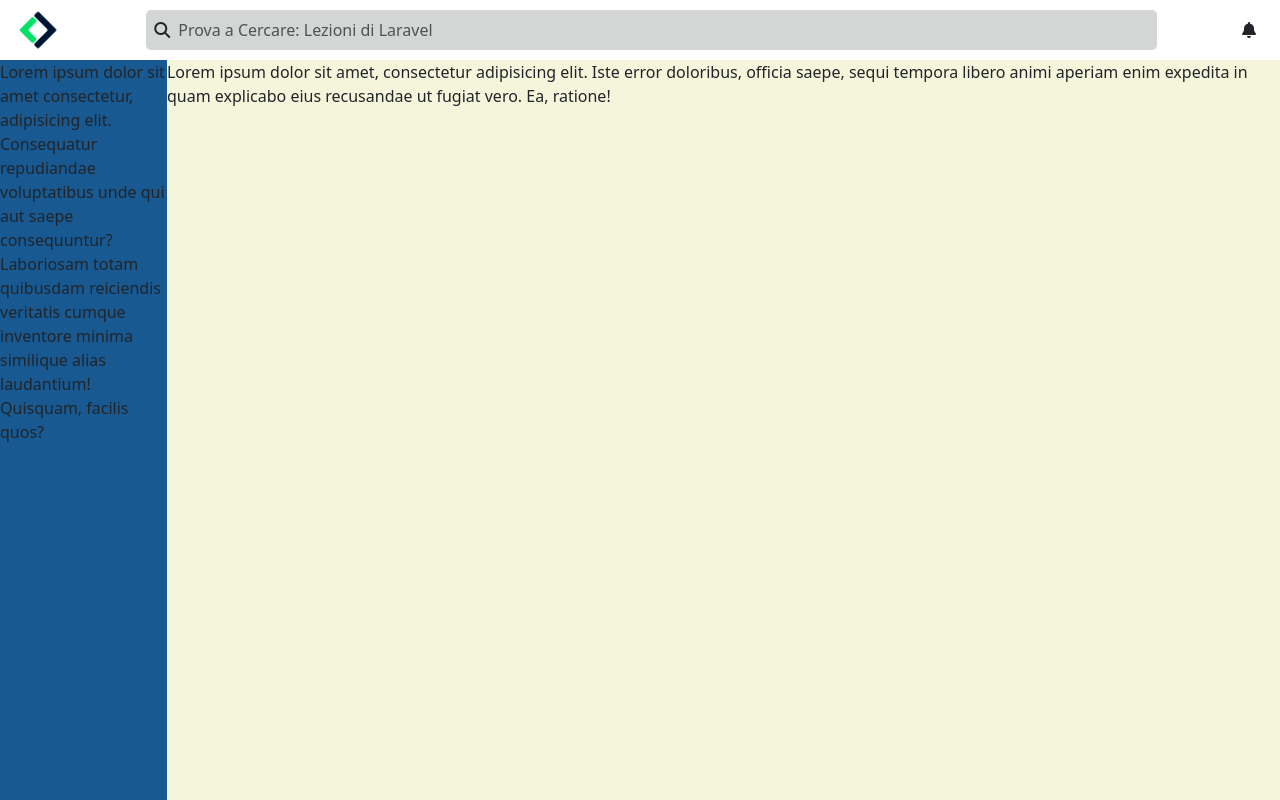
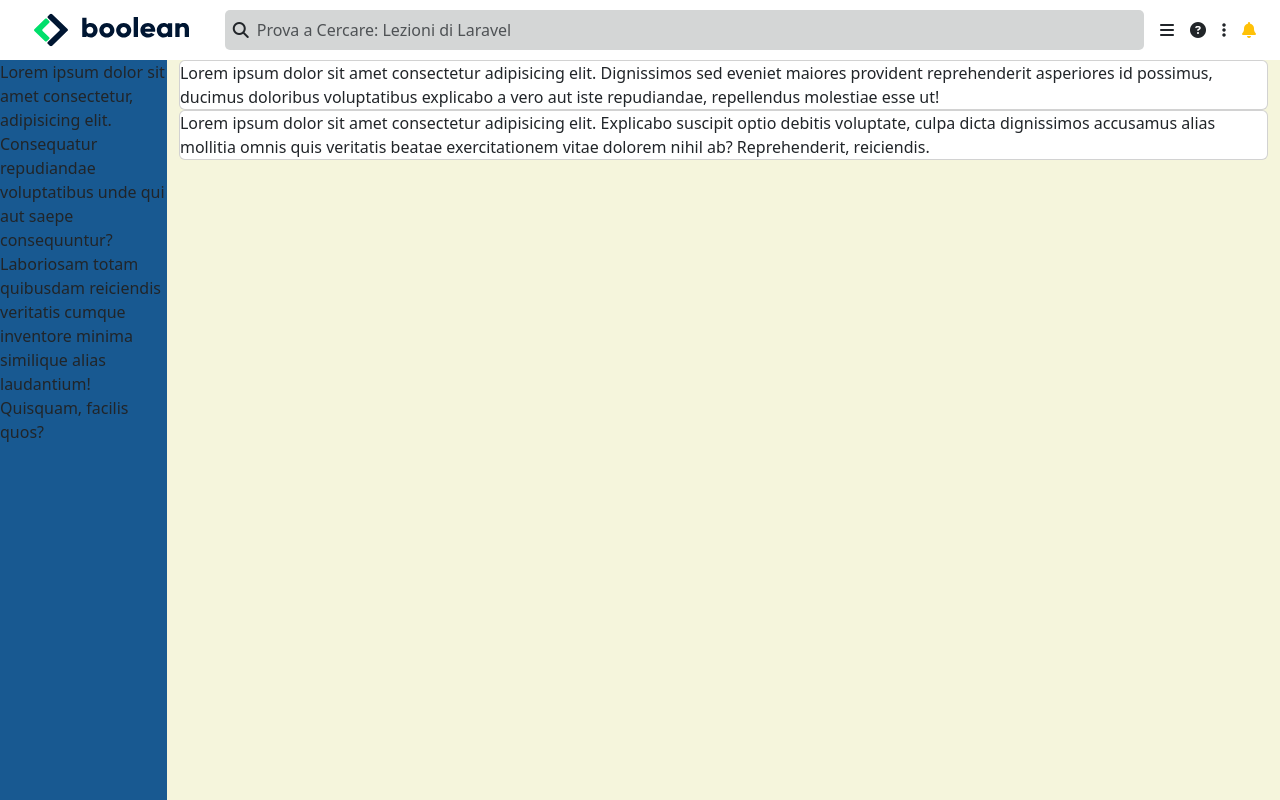
Before and after one commit to AlexanderDerevliov/html-css-bootstrap-dashboard, a plain HTML site: page index.html in a window 1280 px wide. Drawn offline with nearby package versions, Linux system fonts and the light colour scheme.

Commit message:
completed header responsive

```diff
--- a/css/style.css
+++ b/css/style.css
@@ -62,16 +62,24 @@ main {
 
 /* NAVBAR SEARCH */
 .ms_navbar-search {
-    width: 80%;
+    width: 65%;
     margin-left: .6rem;
     background-color: rgb(212, 214, 214);
     border-radius: 5px;
 }
 
+
 form:hover { background-color: white;}
 
 
 /* MEDIA-QUERY STARTER */
+
+@media screen and (min-width: 442px) {
+    .ms_navbar-search {
+        width: 75%;
+    }
+
+}
 
 @media screen and (min-width: 992px) {
     .ms_sidebar {
@@ -81,7 +89,11 @@ form:hover { background-color: white;}
     .ms_content {
         width: calc (100% - 180px);
     }
+    .ms_navbar-search {
+        width: 100%;
+    }
 }
+
 
 /* IMMAGE HEADER SECTION */
 
--- a/index.html
+++ b/index.html
@@ -27,8 +27,9 @@
         <!-- header -->
         <header class="d-flex justify-content-between align-items-center p-2">
             <!-- mobile img -->
-            <div class="ms_small-img d-inline-block">
-                <img class="img-fluid" src="img/mobile-logo.png" alt="">
+            <div class="ms_small-img text-center">
+                <img class="img-fluid d-lg-none" src="img/mobile-logo.png" alt="">
+                <img class="img-fluid d-none d-lg-inline-block w-75" src="img/logo.svg" alt="">
             </div>
             <!-- desktop img -->
 
@@ -42,20 +43,19 @@
             </nav>
 
              <!-- icons-navbar -->
-             <div class="icons-nav">
-                <ul class="d-flex align-items-center m-0 p-3">
-                    <li><a href=""><i class="fa-solid fa-bell"></i></a></li>
-                    <li></li>
-                    <li></li>
-                    <li></li>
+             <div class="ms_icons-nav">
+                <ul class="d-flex align-items-center m-0 p-2">
+
+                    <li class="m-2 d-none d-lg-inline-block"><a href=""><i class="fa-solid fa-bars"></i></a></li>
+                    <li class="m-2 d-none d-lg-inline-block"><a href=""><i class="fa-solid fa-circle-question"></i></a></li>
+                    <li class="m-2 d-none d-lg-inline-block"><a href=""><i class="fa-solid fa-ellipsis-vertical"></i></a></li>
+                    <li class=" text-warning d-lg m-2"><a href=""><i class="fa-solid fa-bell"></i></a></li>
+
                 </ul>
              </div>
+        </header>
 
-
-
-
-
-        </header>
+        <!-- /sheader -->
 
         <main class="d-flex">
 
@@ -66,9 +66,21 @@
             </div>
 
             <div class="ms_content">
-                Lorem ipsum dolor sit amet, consectetur adipisicing elit. Iste error doloribus, officia saepe, sequi
-                tempora libero animi aperiam enim expedita in quam explicabo eius recusandae ut fugiat vero. Ea,
-                ratione!
+                <div class="container">
+                    <div class="row">
+                        <div class="col-12">
+                            <div class="card">Lorem ipsum dolor sit amet consectetur adipisicing elit. Dignissimos sed eveniet maiores provident reprehenderit asperiores id possimus, ducimus doloribus voluptatibus explicabo a vero aut iste repudiandae, repellendus molestiae esse ut!</div>
+                            <div class="card">Lorem ipsum dolor sit amet consectetur adipisicing elit. Explicabo suscipit optio debitis voluptate, culpa dicta dignissimos accusamus alias mollitia omnis quis veritatis beatae exercitationem vitae dolorem nihil ab? Reprehenderit, reiciendis.</div>
+
+                        </div>
+                        <div class="col"></div>
+
+                    </div>
+
+
+
+
+                </div>
             </div>
 
 
```
